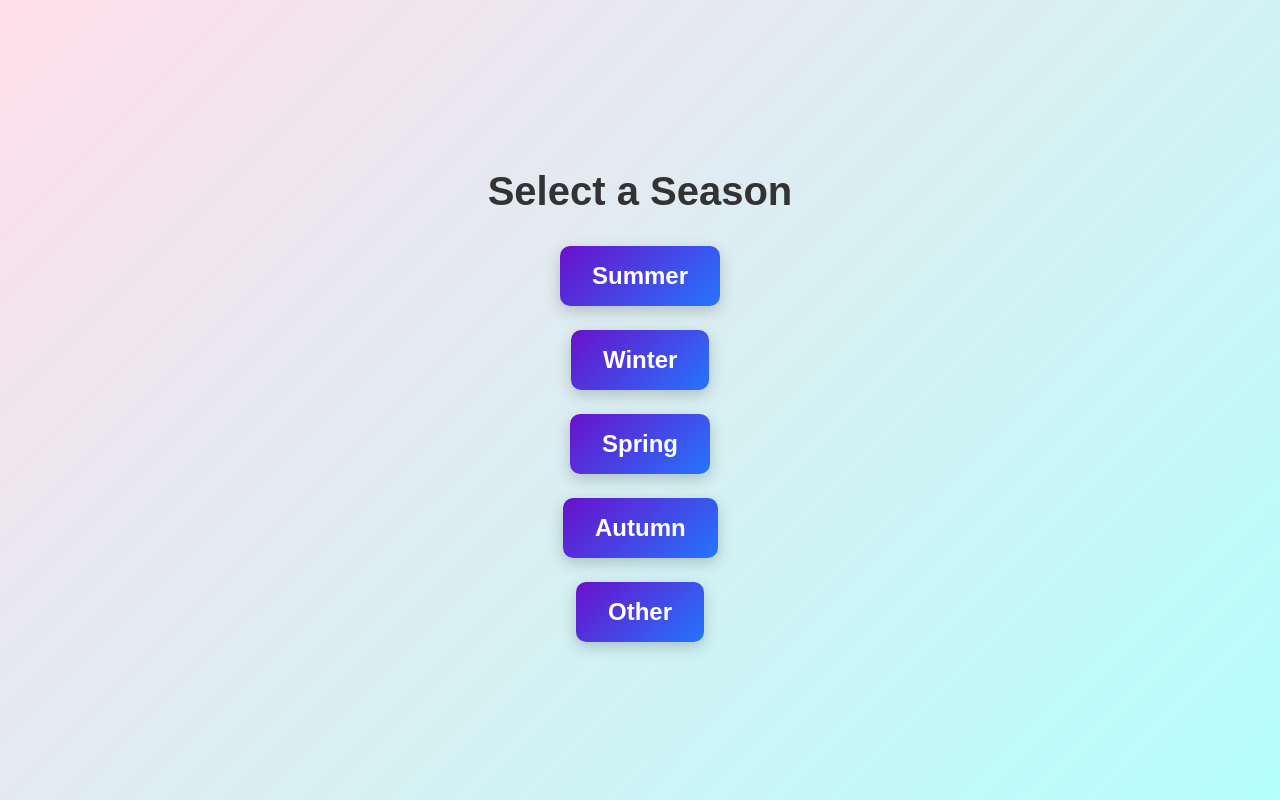
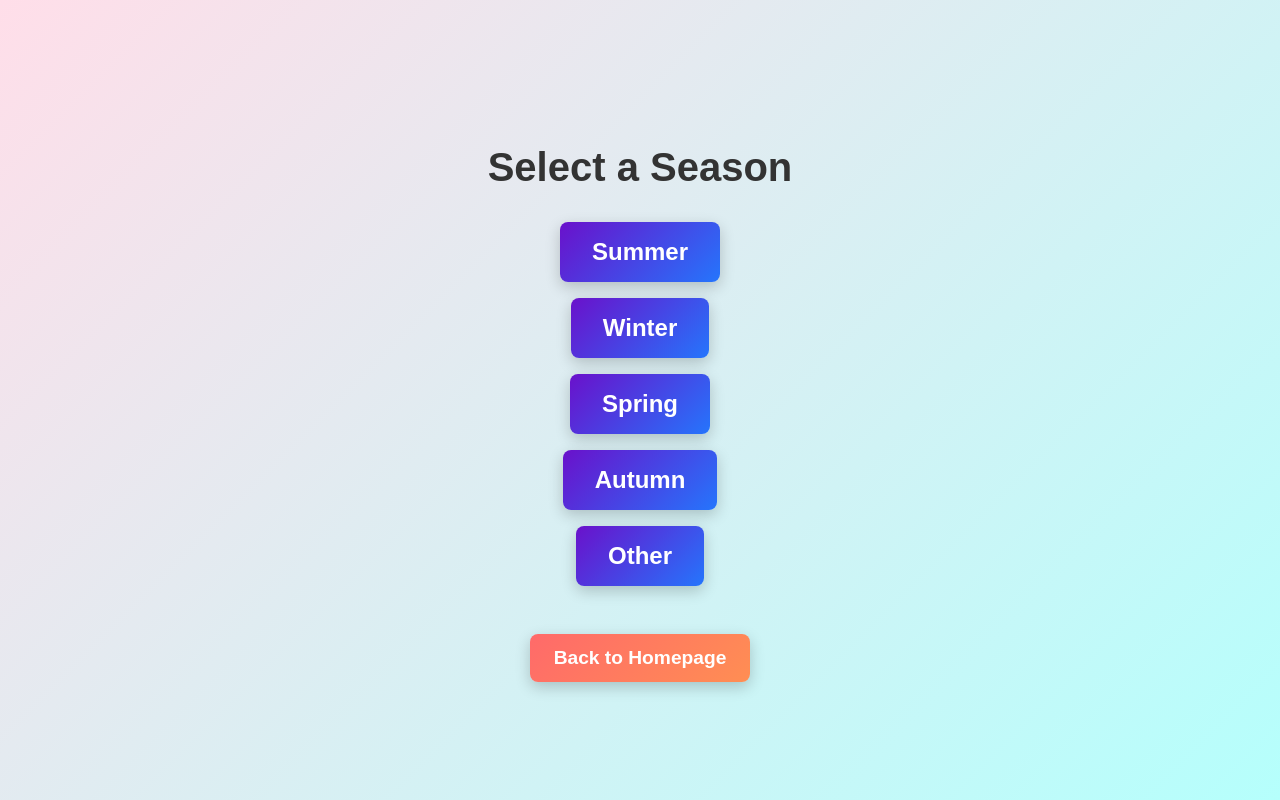
Before and after one commit to riparahman54/treeMart, a Django app: page /plant_guide/plant-guide/ in a window 1280 px wide. Run offline with Django 5.2, Linux system fonts and the light colour scheme.

Commit message:
PlantGuide-4

```diff
--- a/templates/select_season.html
+++ b/templates/select_season.html
@@ -1,7 +1,7 @@
 <!DOCTYPE html>
 <html lang="en">
 <head>
-    <title>Select Season</title>
+    <title>Select a Season</title>
     <style>
         /* General styles */
         body {
@@ -9,68 +9,66 @@
             padding: 0;
             font-family: Arial, sans-serif;
             display: flex;
+            flex-direction: column;
             justify-content: center;
             align-items: center;
             height: 100vh;
             background: linear-gradient(135deg, #FFDEE9, #B5FFFC);
             color: #333;
-            overflow: hidden;
         }
 
         h1 {
             font-size: 2.5rem;
+            margin-bottom: 2rem;
             text-align: center;
-            margin-bottom: 2rem;
-            animation: fadeIn 1s ease-in-out;
         }
 
         ul {
             list-style: none;
             padding: 0;
-            display: flex;
-            flex-direction: column;
-            gap: 1.5rem; /* Adds spacing between buttons */
+            margin: 0;
         }
 
         li {
             text-align: center;
+            margin-bottom: 1rem;
         }
 
         /* Button styles */
         a {
+            display: inline-block;
             text-decoration: none;
             font-size: 1.5rem;
             font-weight: bold;
-            display: inline-block;
-            padding: 1rem 2rem;
             color: #fff;
             background: linear-gradient(135deg, #6a11cb, #2575fc);
-            border: none;
-            border-radius: 10px;
+            padding: 1rem 2rem;
+            border-radius: 8px;
             box-shadow: 0 5px 15px rgba(0, 0, 0, 0.2);
-            transition: all 0.4s ease-in-out, transform 0.3s ease;
-            transform: perspective(1px) translateZ(0);
+            transition: all 0.3s ease;
         }
 
         a:hover {
-            transform: scale(1.1) translateY(-10px);
-            box-shadow: 0 15px 30px rgba(0, 0, 0, 0.3);
             background: linear-gradient(135deg, #2575fc, #6a11cb);
+            transform: translateY(-5px);
+            box-shadow: 0 10px 20px rgba(0, 0, 0, 0.3);
         }
 
-        /* Keyframes for animations */
-        @keyframes fadeIn {
-            from {
-                opacity: 0;
+        /* Back to Homepage button */
+        .back-home {
+            margin-top: 2rem;
+            font-size: 1.2rem;
+            padding: 0.8rem 1.5rem;
+            background: linear-gradient(135deg, #FF6A6A, #FF8E53);
+            border-radius: 8px;
         }
-            to {
-                opacity: 1;
-            }
+
+        .back-home:hover {
+            background: linear-gradient(135deg, #FF8E53, #FF6A6A);
         }
     </style>
 </head>
 <body>
-    <div>
     <h1>Select a Season</h1>
     <ul>
         <li><a href="{% url 'plants_by_season' 'summer' %}">Summer</a></li>
@@ -79,6 +77,7 @@
         <li><a href="{% url 'plants_by_season' 'autumn' %}">Autumn</a></li>
         <li><a href="{% url 'plants_by_season' 'other' %}">Other</a></li>
     </ul>
-    </div>
+    <!-- Back to Homepage Button -->
+    <a href="{% url 'message' %}" class="back-home">Back to Homepage</a>
 </body>
 </html>
```
Lines whose indentation alone changed are shown as unchanged.
